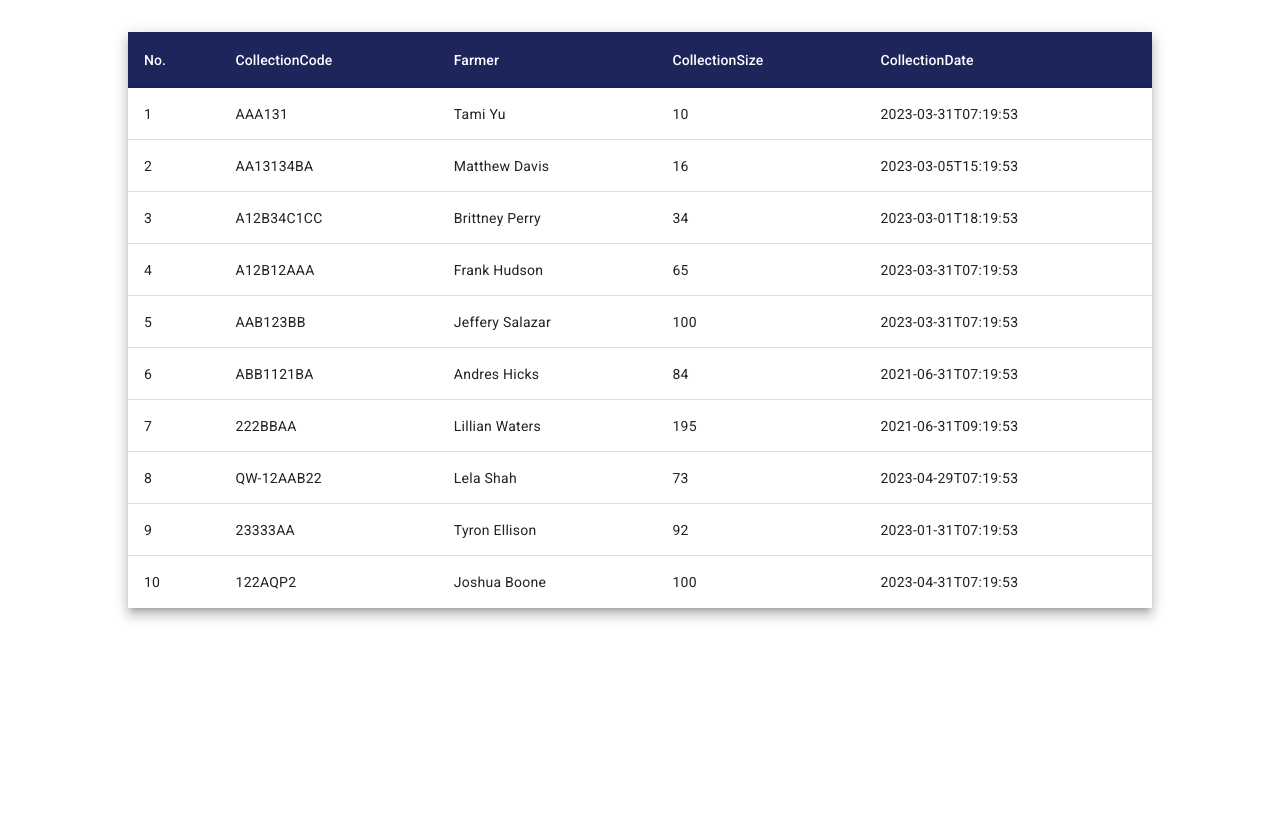
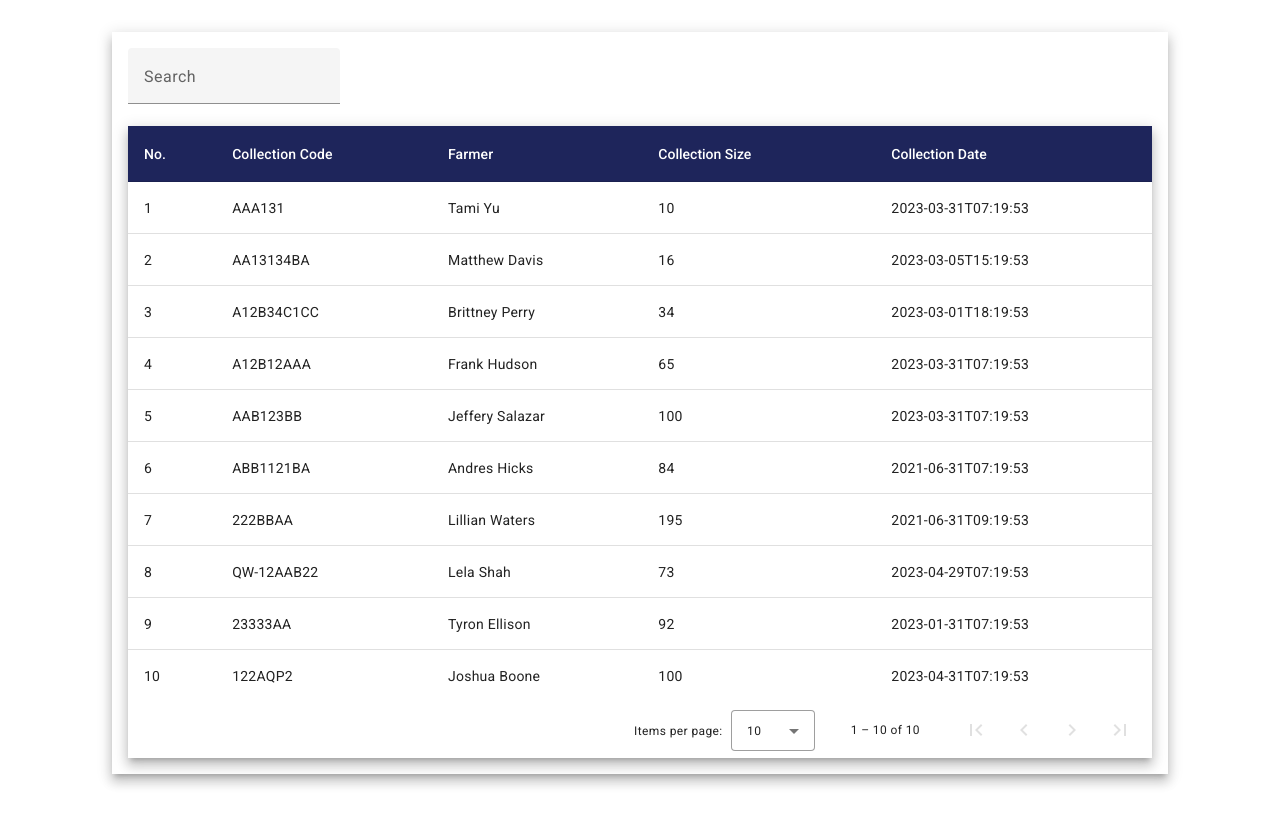
Before and after one commit to ketha-technologies/roy-okite, an Angular app: page / in a window 1280 px wide. Shown: the top 826 px of the page. Built offline with nearby package versions, Linux system fonts and the light colour scheme; data requests are answered from the project's data file.

Commit message:
:art: :sparkles: Add search, sort and pagination to the table
Add search and pagination features to the table.
Add a sort feature for the collection size and date columns.

```diff
--- a/src/app/pages/collections/collections.component.css
+++ b/src/app/pages/collections/collections.component.css
@@ -4,6 +4,7 @@
   overflow: auto;
   margin-inline: auto;
   margin-top: 2rem;
+  padding: 1rem;
 }
 
 table {
--- a/src/app/pages/collections/collections.component.html
+++ b/src/app/pages/collections/collections.component.html
@@ -1,15 +1,23 @@
 <section class="table-container mat-elevation-z8" tabindex="0">
-  <table mat-table [dataSource]="collectionsData">
+  <mat-form-field>
+    <mat-label>Search</mat-label>
+    <input matInput (keyup)="applySearch($event)" placeholder="" #input>
+  </mat-form-field>
+
+  <article class="mat-elevation-z8">
+    <table mat-table matSort [dataSource]="dataSource">
 
       <!-- Position Column -->
       <ng-container matColumnDef="position">
         <th mat-header-cell *matHeaderCellDef> No. </th>
-      <td mat-cell *matCellDef="let element; let i = index"> {{i + 1}} </td>
+        <td mat-cell *matCellDef="let element; let i = index">
+          {{this.paginator.pageIndex == 0 ? i + 1 : 1 + i + this.paginator.pageIndex * this.paginator.pageSize}}
+        </td>
       </ng-container>
 
       <!-- CollectionCode Column -->
       <ng-container matColumnDef="collectionCode">
-      <th mat-header-cell *matHeaderCellDef> CollectionCode </th>
+        <th mat-header-cell *matHeaderCellDef> Collection Code </th>
         <td mat-cell *matCellDef="let element"> {{element.collectionCode}} </td>
       </ng-container>
 
@@ -21,17 +29,19 @@
 
       <!-- CollectionSize Column -->
       <ng-container matColumnDef="collectionSize">
-      <th mat-header-cell *matHeaderCellDef> CollectionSize </th>
+        <th mat-header-cell mat-sort-header *matHeaderCellDef> Collection Size </th>
         <td mat-cell *matCellDef="let element"> {{element.collectionSize}} </td>
       </ng-container>
 
       <!-- CollectionDate Column -->
       <ng-container matColumnDef="collectionDate">
-      <th mat-header-cell *matHeaderCellDef> CollectionDate </th>
+        <th mat-header-cell mat-sort-header *matHeaderCellDef> Collection Date </th>
         <td mat-cell *matCellDef="let element"> {{element.collectionDate}} </td>
       </ng-container>
 
       <tr class="header" mat-header-row *matHeaderRowDef="displayedColumns; sticky: true"></tr>
       <tr mat-row *matRowDef="let row; columns: displayedColumns;"></tr>
     </table>
+    <mat-paginator [pageSize]="10" [pageSizeOptions]="[5, 10, 25, 100]" showFirstLastButtons aria-label="Select page of collections"></mat-paginator>
+  </article>
 </section>
--- a/src/app/pages/collections/collections.component.ts
+++ b/src/app/pages/collections/collections.component.ts
@@ -1,4 +1,8 @@
-import { Component, OnInit } from '@angular/core';
+import { Component, OnInit, ViewChild } from '@angular/core';
+import { MatPaginator } from '@angular/material/paginator';
+import { MatSort } from '@angular/material/sort';
+import { MatTableDataSource } from '@angular/material/table';
+import { Collection } from 'src/app/models/collection';
 import { CollectionsapiService } from 'src/app/services/collectionsapi.service';
 
 @Component({
@@ -18,12 +22,23 @@ export class CollectionsComponent implements OnInit {
   displayedColumns = ['position', 'collectionCode', 'farmer', 'collectionSize', 'collectionDate'];
 
   collectionsData: any;
+  dataSource: any;
+
+  @ViewChild(MatPaginator) paginator !:MatPaginator
+  @ViewChild(MatSort) sort !:MatSort
 
   getAllCollections() {
     this.service.getAllCollections().subscribe(response => {
       this.collectionsData = response;
+      this.dataSource = new MatTableDataSource<Collection>(this.collectionsData);
+      this.dataSource.paginator = this.paginator;
+      this.dataSource.sort = this.sort;
     });
   }
 
+  applySearch(event: Event) {
+    const searchValue = (event.target as HTMLInputElement).value;
+    this.dataSource.filter = searchValue;
+  }
 
 }
```
Also changed, not shown: src/app/app.module.ts (+12 -3 lines). Lines whose indentation alone changed are shown as unchanged.
